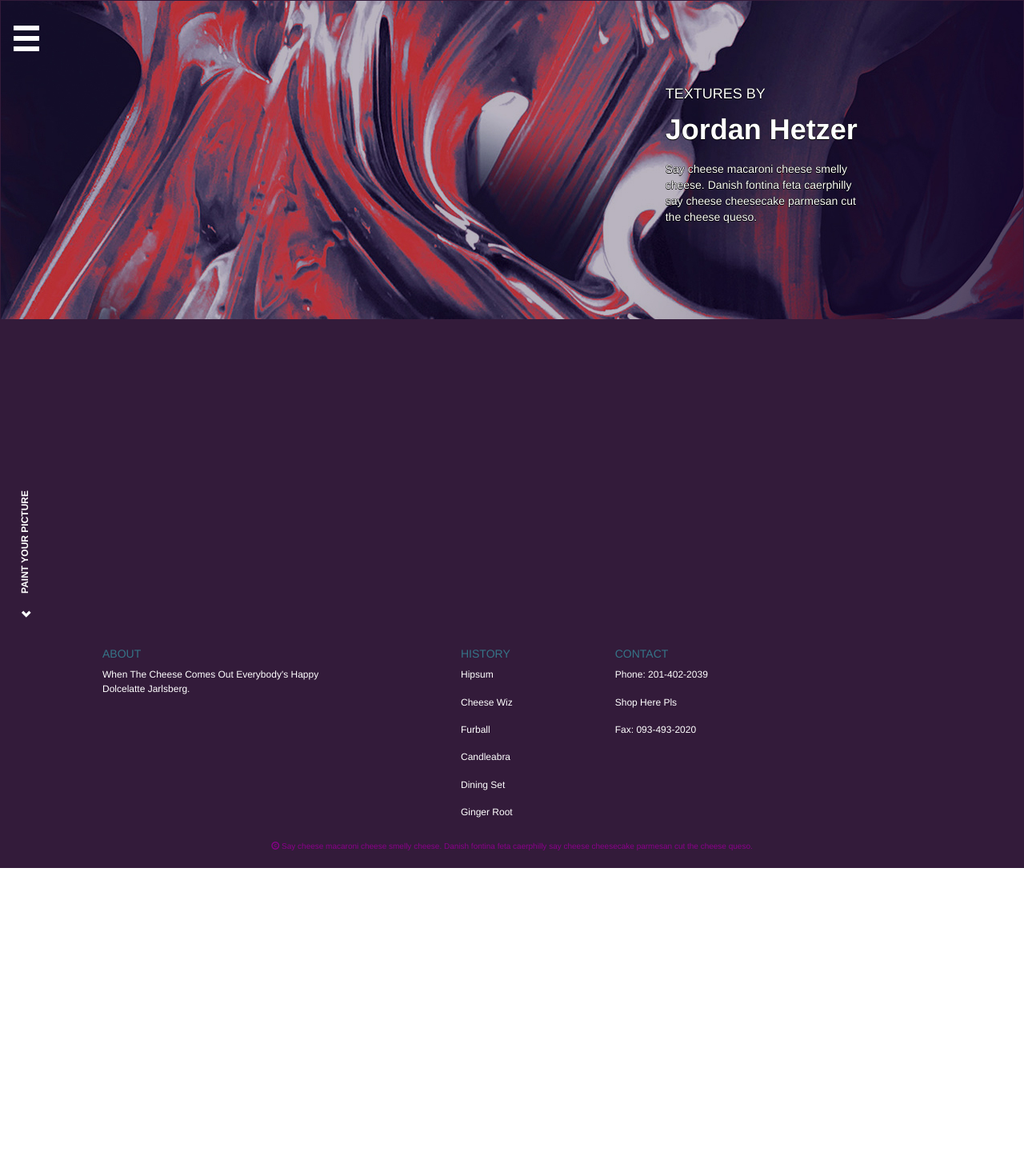
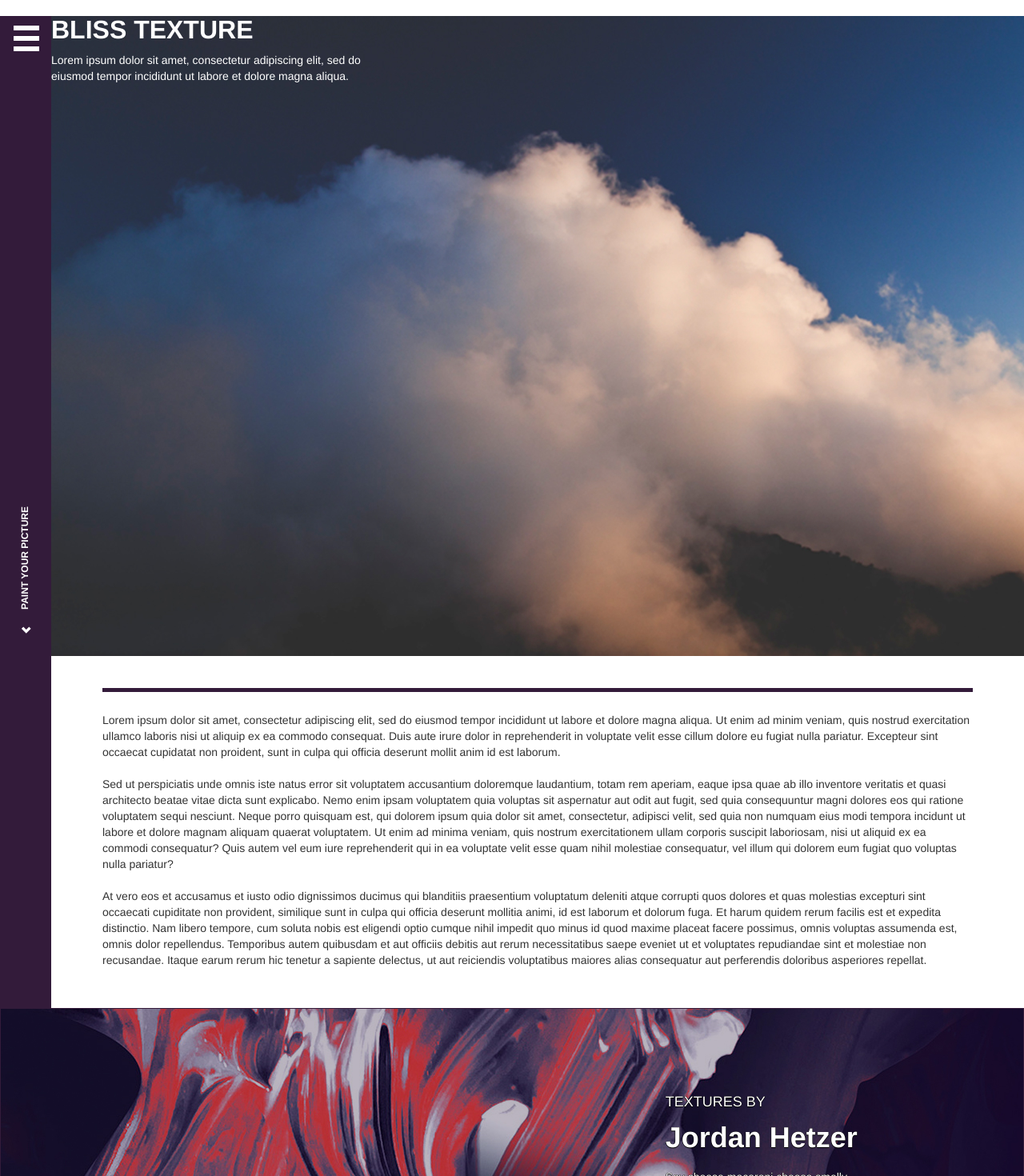
Before and after one commit to 2juicy/EpicGamesExercise, a React (Create React App) app: page /bliss in a window 1280 px wide. Shown: the top 1470 px of the page at 80% size. Before the commit the page ends 1095 px from the top, so only its background shows below. Built offline with nearby package versions, Linux system fonts and the light colour scheme.

Commit message:
bliss page needs styling now

```diff
--- /dev/null
+++ b/src/components/Article/Article.css
@@ -0,0 +1,31 @@
+.article {
+  color: white;
+}
+
+.article,
+.article-paragraph {
+  margin-left: 5%;
+}
+
+.article-text {
+  width: 35%;
+}
+
+.article-text h3 {
+  font-weight: bold;
+  font-size: 32px;
+}
+
+.article-paragraph {
+  padding: 40px 5% 40px 5%;
+  background-color: white;
+}
+
+.article-paragraph p:first-child {
+  border-top: solid 5px rgba(51, 27, 58);
+  padding-top: 25px;
+  margin: 0;
+}
+.article-paragraph p {
+  margin-top: 20px;
+}
--- /dev/null
+++ b/src/components/Article/Article.js
@@ -0,0 +1,65 @@
+import React from "react";
+import "./Article.css";
+
+export default function Article({ height }) {
+  return (
+    <React.Fragment>
+      <div
+        style={{
+          backgroundImage: `url(images/assets/background3.jpg)`,
+          height: height
+        }}
+        className="article"
+      >
+        <div className="article-text">
+          <h3>BLISS TEXTURE</h3>
+          <p>
+            Lorem ipsum dolor sit amet, consectetur adipiscing elit, sed do
+            eiusmod tempor incididunt ut labore et dolore magna aliqua.
+          </p>
+        </div>
+      </div>
+      <div className="article-paragraph">
+        <p>
+          Lorem ipsum dolor sit amet, consectetur adipiscing elit, sed do
+          eiusmod tempor incididunt ut labore et dolore magna aliqua. Ut enim ad
+          minim veniam, quis nostrud exercitation ullamco laboris nisi ut
+          aliquip ex ea commodo consequat. Duis aute irure dolor in
+          reprehenderit in voluptate velit esse cillum dolore eu fugiat nulla
+          pariatur. Excepteur sint occaecat cupidatat non proident, sunt in
+          culpa qui officia deserunt mollit anim id est laborum.
+        </p>
+        <p>
+          Sed ut perspiciatis unde omnis iste natus error sit voluptatem
+          accusantium doloremque laudantium, totam rem aperiam, eaque ipsa quae
+          ab illo inventore veritatis et quasi architecto beatae vitae dicta
+          sunt explicabo. Nemo enim ipsam voluptatem quia voluptas sit
+          aspernatur aut odit aut fugit, sed quia consequuntur magni dolores eos
+          qui ratione voluptatem sequi nesciunt. Neque porro quisquam est, qui
+          dolorem ipsum quia dolor sit amet, consectetur, adipisci velit, sed
+          quia non numquam eius modi tempora incidunt ut labore et dolore magnam
+          aliquam quaerat voluptatem. Ut enim ad minima veniam, quis nostrum
+          exercitationem ullam corporis suscipit laboriosam, nisi ut aliquid ex
+          ea commodi consequatur? Quis autem vel eum iure reprehenderit qui in
+          ea voluptate velit esse quam nihil molestiae consequatur, vel illum
+          qui dolorem eum fugiat quo voluptas nulla pariatur?
+        </p>
+        <p>
+          At vero eos et accusamus et iusto odio dignissimos ducimus qui
+          blanditiis praesentium voluptatum deleniti atque corrupti quos dolores
+          et quas molestias excepturi sint occaecati cupiditate non provident,
+          similique sunt in culpa qui officia deserunt mollitia animi, id est
+          laborum et dolorum fuga. Et harum quidem rerum facilis est et expedita
+          distinctio. Nam libero tempore, cum soluta nobis est eligendi optio
+          cumque nihil impedit quo minus id quod maxime placeat facere possimus,
+          omnis voluptas assumenda est, omnis dolor repellendus. Temporibus
+          autem quibusdam et aut officiis debitis aut rerum necessitatibus saepe
+          eveniet ut et voluptates repudiandae sint et molestiae non recusandae.
+          Itaque earum rerum hic tenetur a sapiente delectus, ut aut reiciendis
+          voluptatibus maiores alias consequatur aut perferendis doloribus
+          asperiores repellat.
+        </p>
+      </div>
+    </React.Fragment>
+  );
+}
--- a/src/pages/bliss/Bliss.js
+++ b/src/pages/bliss/Bliss.js
@@ -1,6 +1,7 @@
 import React, { useState, useEffect } from "react";
 import content from "../../content.json";
 import Scroll from "../../components/Scroll/Scroll";
+import Article from "../../components/Article/Article";
 import Signature from "../../components/Signature/Signature";
 import Footer from "../../components/Footer/Footer";
 import "./Bliss.css";
@@ -25,6 +26,7 @@ export default function Bliss() {
   return (
     <div className="bliss">
       <Scroll height={height} />
+      <Article height={height} />
       <Signature signature={content.signature[0]} height={height} />
       <Footer
         footer={content.footer.options}
```
